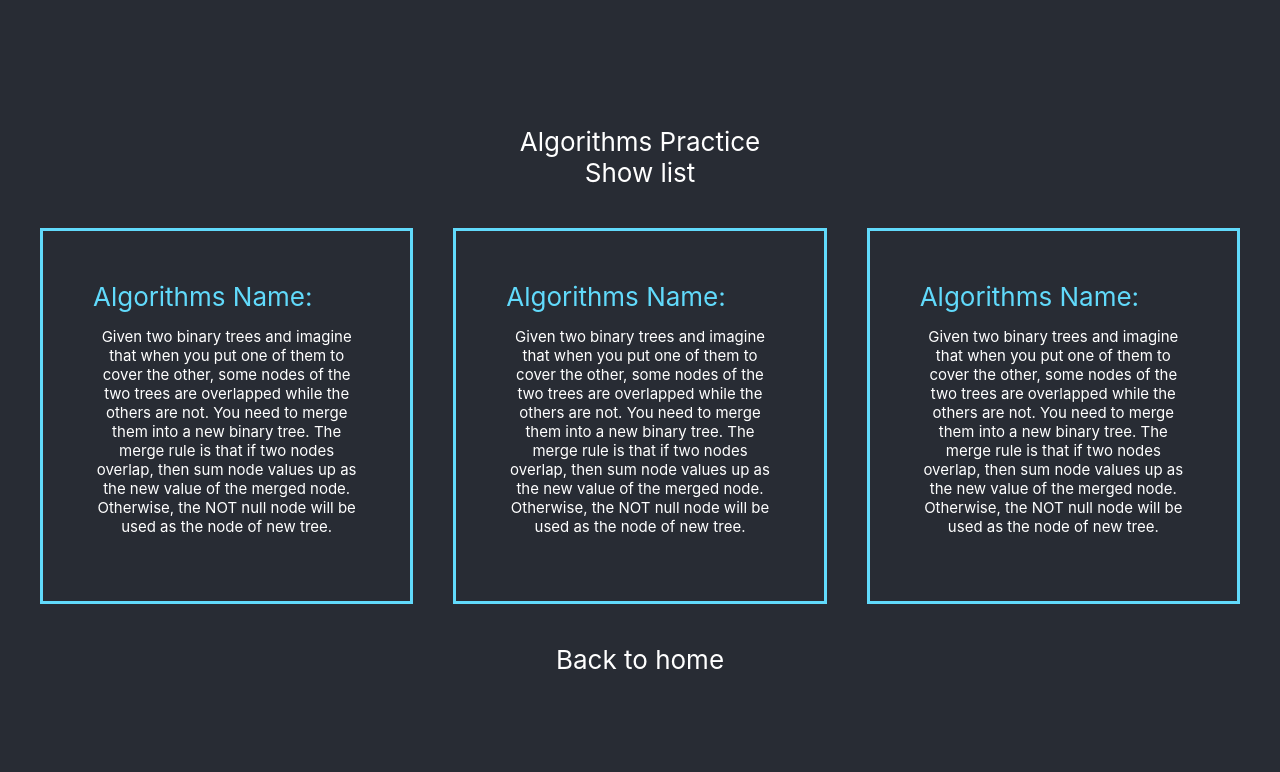
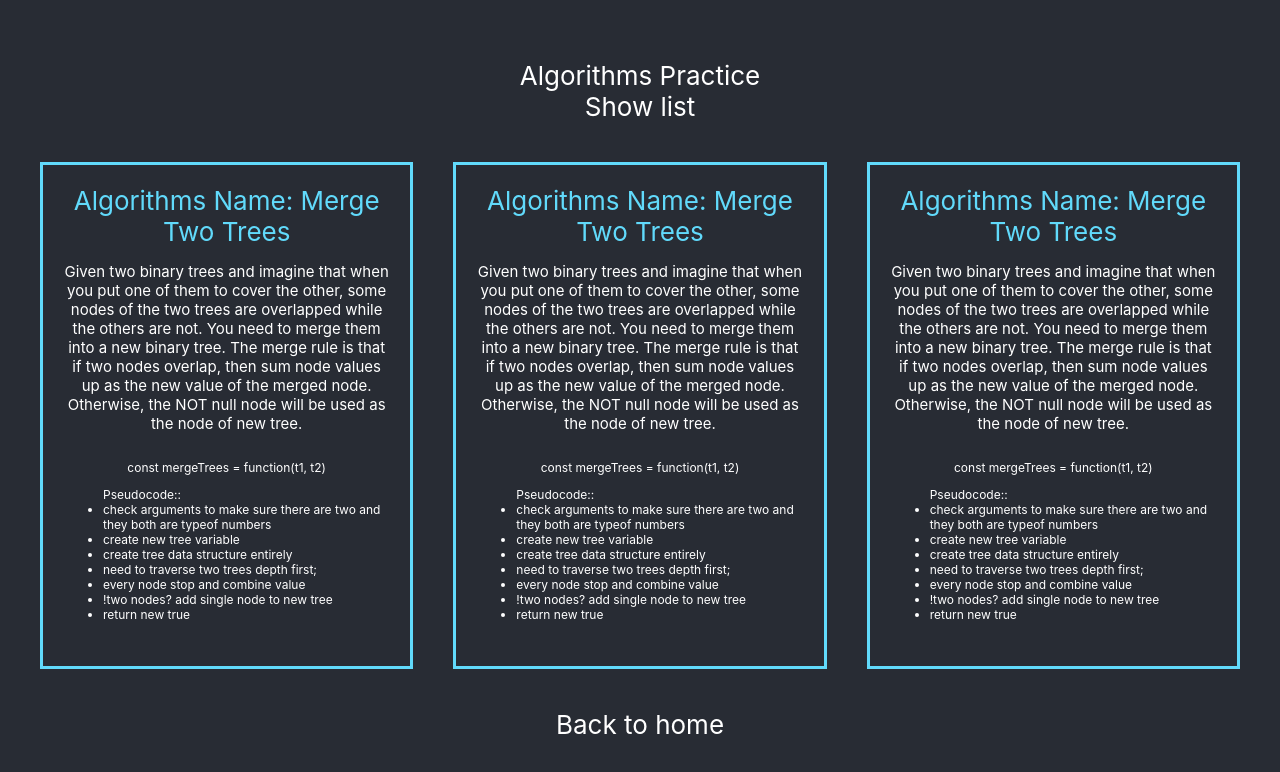
Before and after one commit to unachoza/Thoughts-on-Algorithms-DataStructures, a React (Create React App) app: page / in a window 1280 px wide. Shown: the top 772 px of the page. Built offline with nearby package versions, Linux system fonts and the light colour scheme.

Commit message:
thinking out merge trees

```diff
--- a/src/App.css
+++ b/src/App.css
@@ -35,7 +35,7 @@
   text-align: center;
   flex-wrap: wrap;
   color: #61dafb;
-  padding: 50px;
+  padding: 20px;
   margin: 20px;
   border: solid;
 }
@@ -50,3 +50,9 @@ a .normal-a {
   color: white;
   text-decoration: none;
 }
+.psudeocode {
+  font-size: 12px;
+}
+li {
+  text-align: left;
+}
--- a/src/Components/AlgoSingle.tsx
+++ b/src/Components/AlgoSingle.tsx
@@ -5,12 +5,37 @@ const AlgoSingle: React.FC = () => {
   return (
     <>
       <div className="Container">
-        Algorithms Name:
+        Algorithms Name: Merge Two Trees
         <p className="algo-single">
           Given two binary trees and imagine that when you put one of them to cover the other, some nodes of the two
           trees are overlapped while the others are not. You need to merge them into a new binary tree. The merge rule
           is that if two nodes overlap, then sum node values up as the new value of the merged node. Otherwise, the NOT
           null node will be used as the node of new tree.
+        </p>
+        {/* * Definition for a binary tree node.
+         * function TreeNode(val, left, right) {
+         *     this.val = (val===undefined ? 0 : val)
+         *     this.left = (left===undefined ? null : left)
+         *     this.right = (right===undefined ? null : right)
+         * }
+         */
+        /**
+         * @param {TreeNode} t1
+         * @param {TreeNode} t2
+         * @return {TreeNode}
+         */}
+        <p className="psudeocode">
+          const mergeTrees = function(t1, t2)
+          <ul style={{ textAlign: 'left' }}>
+            Pseudocode::
+            <li>check arguments to make sure there are two and they both are typeof numbers</li>
+            <li> create new tree variable</li>
+            <li>create tree data structure entirely</li>
+            <li>need to traverse two trees depth first;</li>
+            <li>every node stop and combine value</li>
+            <li>!two nodes? add single node to new tree</li>
+            <li>return new true</li>
+          </ul>
         </p>
       </div>
     </>
```
